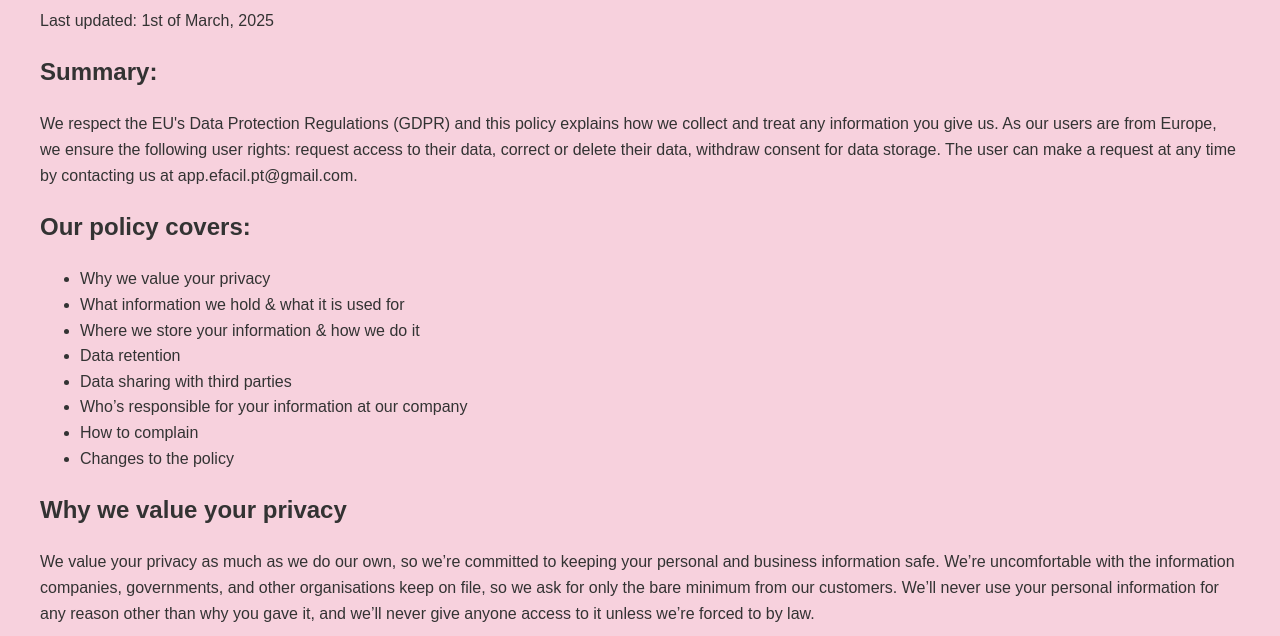
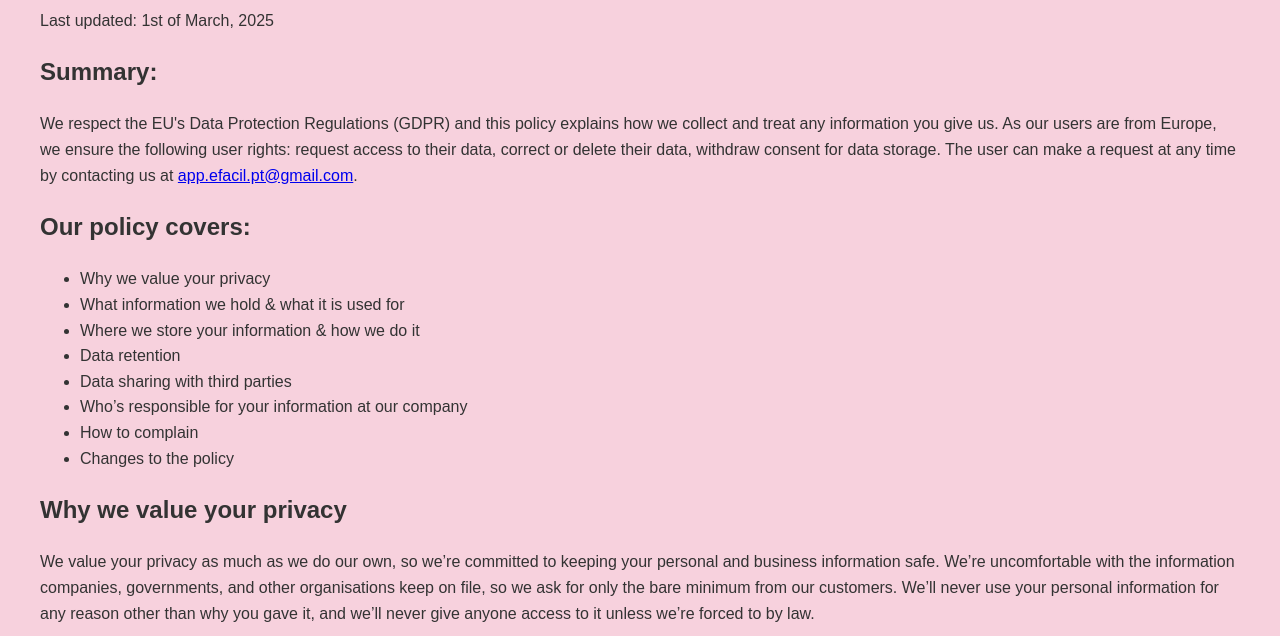
Before and after one commit to appefacilpt/privacy-policy, a plain HTML site: page index.html in a window 1280 px wide. Shown: the part 164-800 px from the top of the page. Drawn offline with Linux system fonts and the light colour scheme.

Commit message:
Update index.html

```diff
--- a/index.html
+++ b/index.html
@@ -45,7 +45,7 @@
         <p>Last updated: 1st of March, 2025</p>
 
         <h2>Summary:</h2>
-        <p>We respect the EU's Data Protection Regulations (GDPR) and this policy explains how we collect and treat any information you give us. As our users are from Europe, we ensure the following user rights: request access to their data, correct or delete their data, withdraw consent for data storage. The user can make a request at any time by contacting us at app.efacil.pt@gmail.com.</p>
+        <p>We respect the EU's Data Protection Regulations (GDPR) and this policy explains how we collect and treat any information you give us. As our users are from Europe, we ensure the following user rights: request access to their data, correct or delete their data, withdraw consent for data storage. The user can make a request at any time by contacting us at <a href="mailto:app.efacil.pt@gmail.com">app.efacil.pt@gmail.com</a>.</p>
 
         <h2>Our policy covers:</h2>
         <ul>
@@ -136,7 +136,7 @@
         <p>Darya Verameichyk отвечает за безопасность ваших данных. Вы можете связаться с ней по электронной почте <a href="mailto:app.efacil.pt@gmail.com">app.efacil.pt@gmail.com</a>, если у вас есть вопросы относительно информации, которую мы храним.</p>
 
         <h2>Как подать жалобу</h2>
-        <p>Мы очень серьезно относимся к жалобам. Если у вас есть причина пожаловаться на то, как мы обрабатываем ваши данные, пожалуйста, свяжитесь с <strong>Darya Verameichyk</strong> по электронной почте <a href="mailto:app.efacil.pt@gmail.com">app.efacil.pt@gmail.com</a>.</p>
+        <p>Мы очень серьезно относимся к жалобам. Если у вас есть причина пожаловаться на то, как мы обрабатываем ваши данные, пожалуйста, свяжитесь с Darya Verameichyk по электронной почте <a href="mailto:app.efacil.pt@gmail.com">app.efacil.pt@gmail.com</a>.</p>
 
         <h2>Изменения в политике</h2>
         <p>Если мы изменим содержание этой политики, эти изменения вступят в силу с момента их публикации на нашей странице на GitHub.</p>
```
